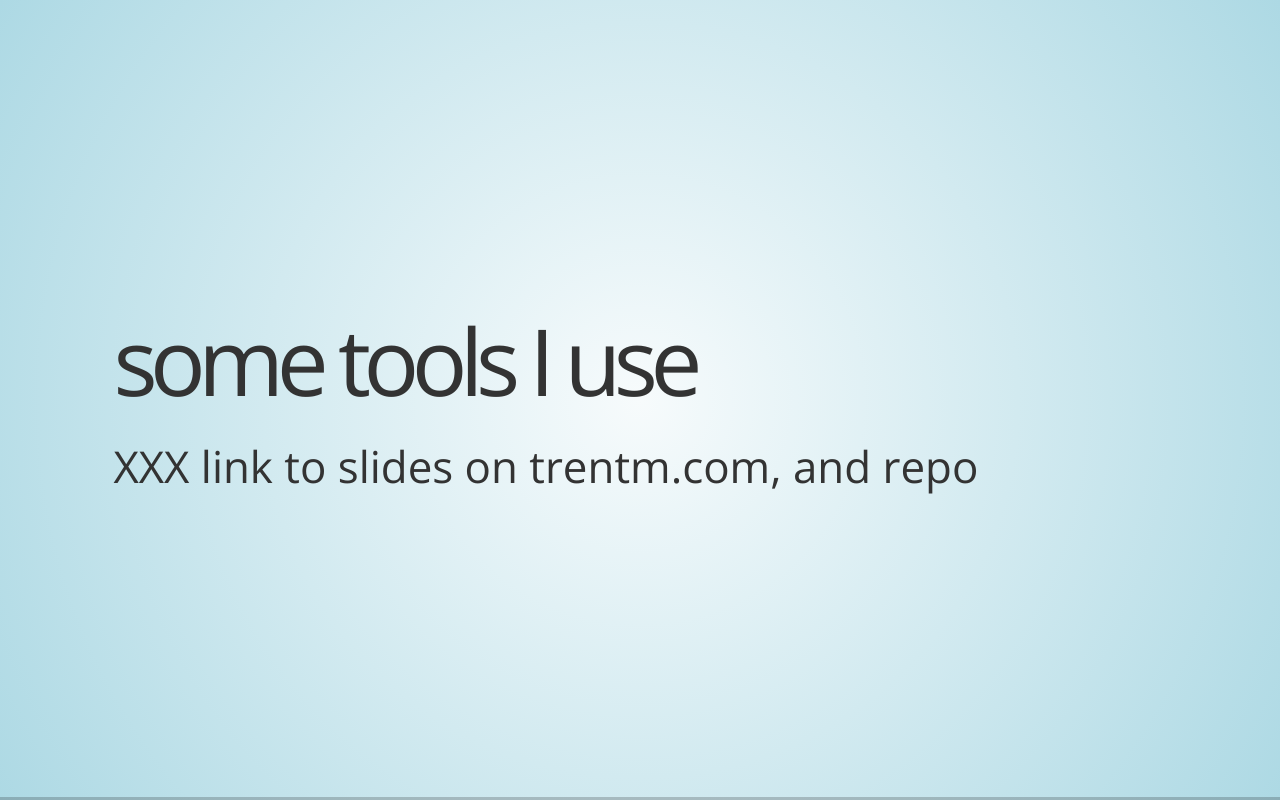
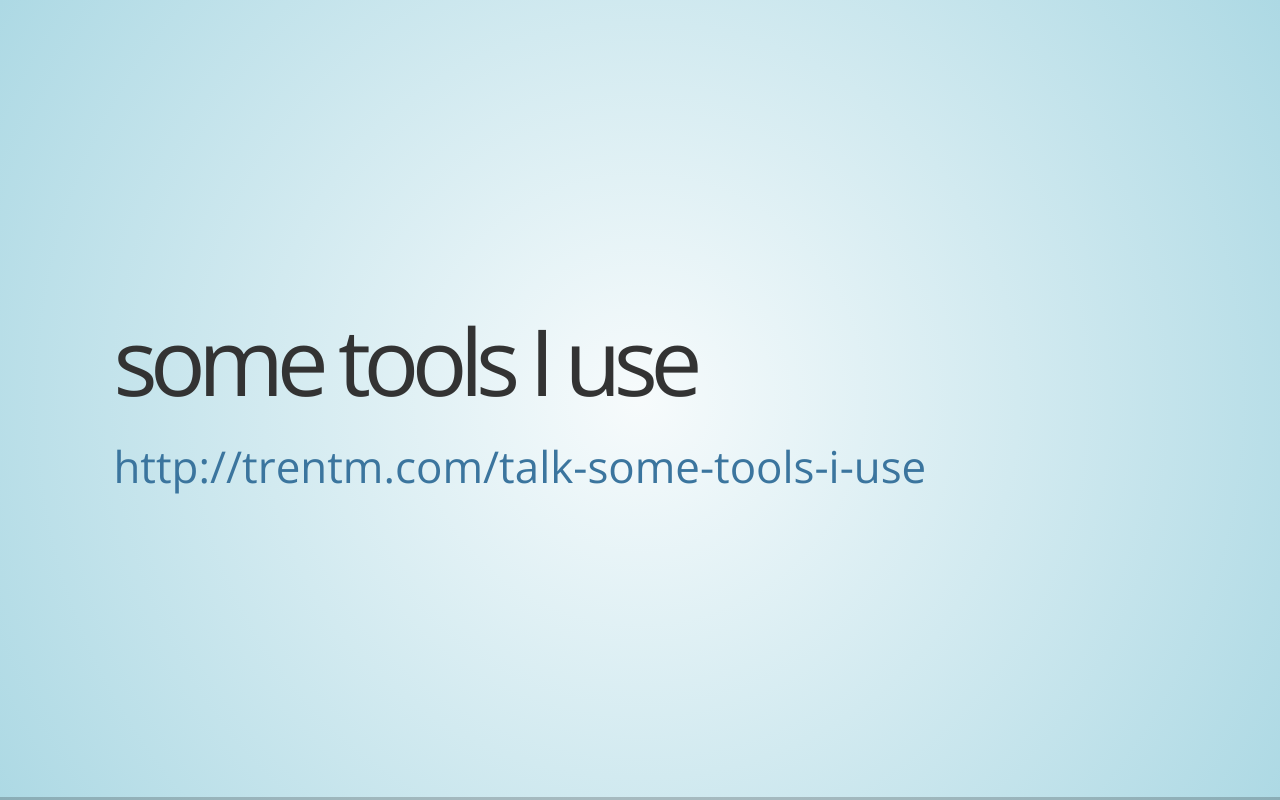
Before and after one commit to trentm/talk-some-tools-i-use, a plain HTML site: page index.html in a window 1280 px wide. Drawn offline with nearby package versions, Linux system fonts and the light colour scheme.

Commit message:
link to published pages, 'make publish'

```diff
--- a/index.html
+++ b/index.html
@@ -20,7 +20,10 @@
 <section>
 <h2>some tools I use</h2>
 
-XXX link to slides on trentm.com, and repo
+<a href="http://trentm.com/talk-some-tools-i-use">
+http://trentm.com/talk-some-tools-i-use</a><br/>
+
+<!--<a href="http://github.com/trentm/talk-some-tools-i-use">http://github.com/trentm/talk-some-tools-i-use</a><br/>-->
 </section>
 
 
```
Also changed, not shown: 1 other file.
